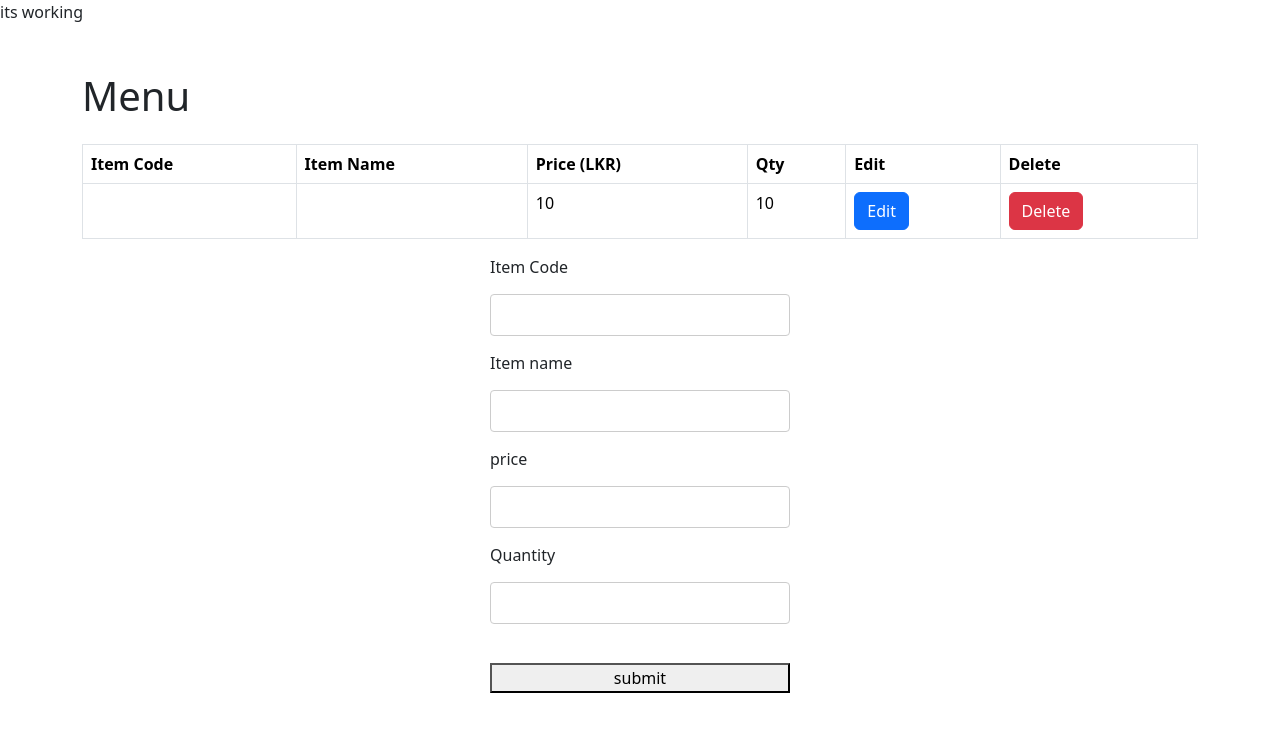
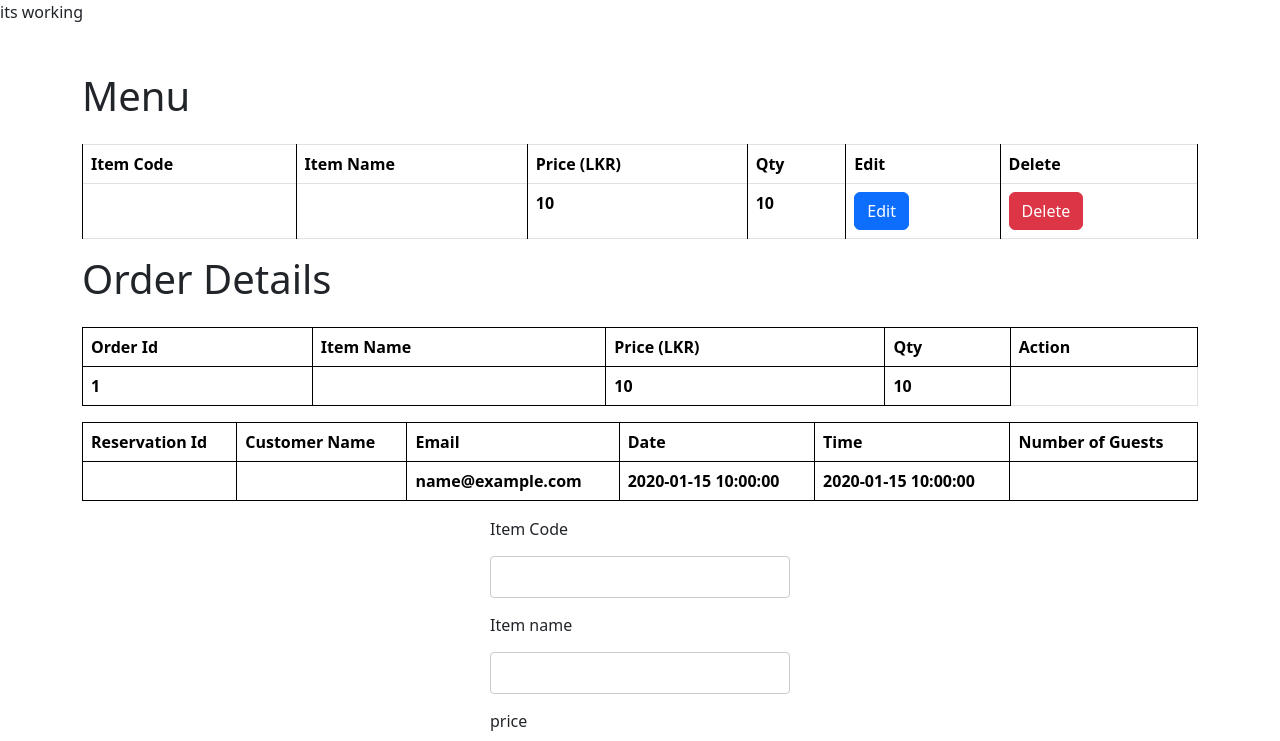
Before and after one commit to SayuruDilina/phpGroupWork, a PHP site: page /staffInterface.php in a window 1280 px wide. Shown: the top 741 px of the page. Before the commit the page ends 693 px from the top, so only its background shows below. Run offline with PHP 8.4, Linux system fonts and the light colour scheme; tables that the repository leaves empty or names only in its code hold one stand-in row (values such as "Sample post"); data that the repository does not hold is empty.

Commit message:
third commit

```diff
--- a/processOrder.php
+++ b/processOrder.php
@@ -29,7 +29,7 @@
         $quantity = $conn->real_escape_string($order['quantity']);
         $tot=$itemPrice*$quantity;
 
-        $sql = "INSERT INTO orders (oid, itemName, quantity, price) VALUES ('3', '$itemName', '$quantity', '$tot')";
+        $sql = "INSERT INTO orders (oid, itemName, quantity, price) VALUES ('4', '$itemName', '$quantity', '$tot')";
         if ($conn->query($sql) !== TRUE) {
             echo json_encode(['success' => false, 'message' => 'Error: ' . $conn->error]);
             exit;
--- a/staffInterface.php
+++ b/staffInterface.php
@@ -3,6 +3,12 @@
 
 $query="SELECT * FROM menu";
 $result=mysqli_query($conn,$query);
+
+$queryReserve="SELECT * FROM reservations";
+$resultreserve=mysqli_query($conn,$queryReserve);
+
+$queryOrder="SELECT * FROM orders";
+$resultOrders=mysqli_query($conn,$queryOrder);
 
 
 if(isset($_POST["submit"])){
@@ -49,6 +55,38 @@
             border-radius: 4px;
             border: 1px solid #ccc;
         }
+        tbody tr {
+    transition: background-color 0.3s ease;
+    /* Smooth background color change */
+}
+
+tbody tr:hover {
+    background-color: #f2f2f2;
+    /* Highlight on hover */
+}
+
+table {
+    width: 100%;
+    border-collapse: collapse;
+}
+
+table,
+th,
+td {
+    border: 1px solid black;
+    font-weight: bold;
+}
+
+th,
+td {
+    padding: 15px;
+    text-align: left;
+}
+
+th {
+    background-color: black;
+    color: white;
+}
     </style>
 </head>
 <body>
@@ -85,6 +123,59 @@
 
 
     </table>
+    <table class="Table" id="TableOrder">
+    <h1 class="mb-4"> Order Details</h1>
+        <thead>
+            <tr>
+                <th>Order Id</th>
+                <th>Item Name</th>
+                <th>Price (LKR)</th>
+                <th>Qty</th>
+                <th>Action</th>
+                                    </tr>
+                                    <tr>
+                                    <?php
+                    while($row=mysqli_fetch_assoc($resultOrders)){
+                      ?>
+                      <td><?php echo $row['oid'] ?></td>
+                      <td><?php echo $row['itemName'] ?></td>
+                      <td><?php echo $row['quantity'] ?></td>
+                      <td><?php echo $row['price'] ?></td>
+                       </tr>
+                      <?php
+                    }
+                    ?>
+                    </tr>
+        </thead>
+           </table>
+
+           <table class="Table" id="TableOrder">
+        <thead>
+            <tr>
+                <th>Reservation Id</th>
+                <th>Customer Name</th>
+                <th>Email</th>
+                <th>Date</th>
+                <th>Time</th>
+                <th>Number of Guests</th>
+                                    </tr>
+                                    <tr>
+                                    <?php
+                    while($row=mysqli_fetch_assoc($resultreserve)){
+                      ?>
+                      <td><?php echo $row['reservationId'] ?></td>
+                      <td><?php echo $row['custName'] ?></td>
+                      <td><?php echo $row['email'] ?></td>
+                      <td><?php echo $row['date'] ?></td>
+                      <td><?php echo $row['time'] ?></td>
+                      <td><?php echo $row['guestsNo'] ?></td>
+                       </tr>
+                      <?php
+                    }
+                    ?>
+                    </tr>
+        </thead>
+            </table>
 
 <form class="" action="" method="post" autocomplete="off">
     <label for=""> Item Code</label>
```
Also changed, not shown: customer.php (+34 -8 lines).
